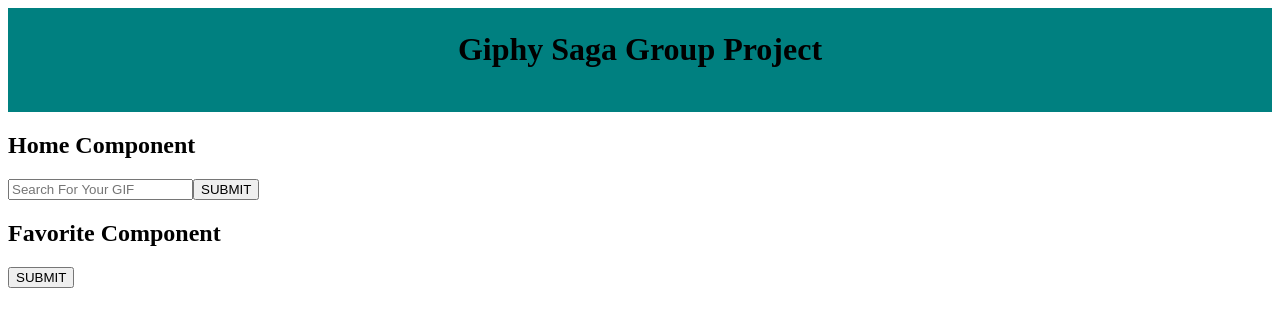
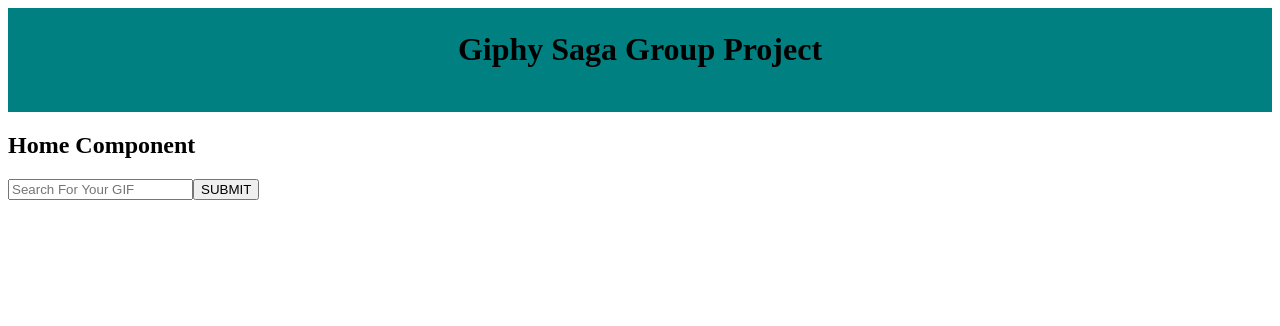
Before and after one commit to michaelodonnell321/group-giphy-saga-project-master, a React (Create React App) app: page / in a window 1280 px wide. Shown: the top 326 px of the page. Built offline with nearby package versions, Linux system fonts and the light colour scheme.

Commit message:
router and route paths added to app.js

```diff
--- a/package.json
+++ b/package.json
@@ -12,6 +12,7 @@
     "react": "^16.8.6",
     "react-dom": "^16.8.6",
     "react-redux": "^7.1.1",
+    "react-router-dom": "^5.0.1",
     "react-scripts": "^3.0.1",
     "redux": "^4.0.4",
     "redux-logger": "^3.0.6",
--- a/src/components/App/App.js
+++ b/src/components/App/App.js
@@ -1,6 +1,7 @@
 import React, { Component } from 'react';
 import Header from '../Header/Header';
 import Home from '../Home/Home';
+import {HashRouter as Router, Route, Link} from 'react-router-dom';
 import Favorites from '../Favorites/Favorites'
 
 
@@ -8,11 +9,13 @@
 
   render() {
     return (
+      <Router>
       <div>
         <Header />
-        <Home />
-        <Favorites />
+        <Route path='/' exact component={Home} />
+        <Route path='/favorites' component={Favorites} />
       </div>
+      </Router>
     );
   }
 
```
